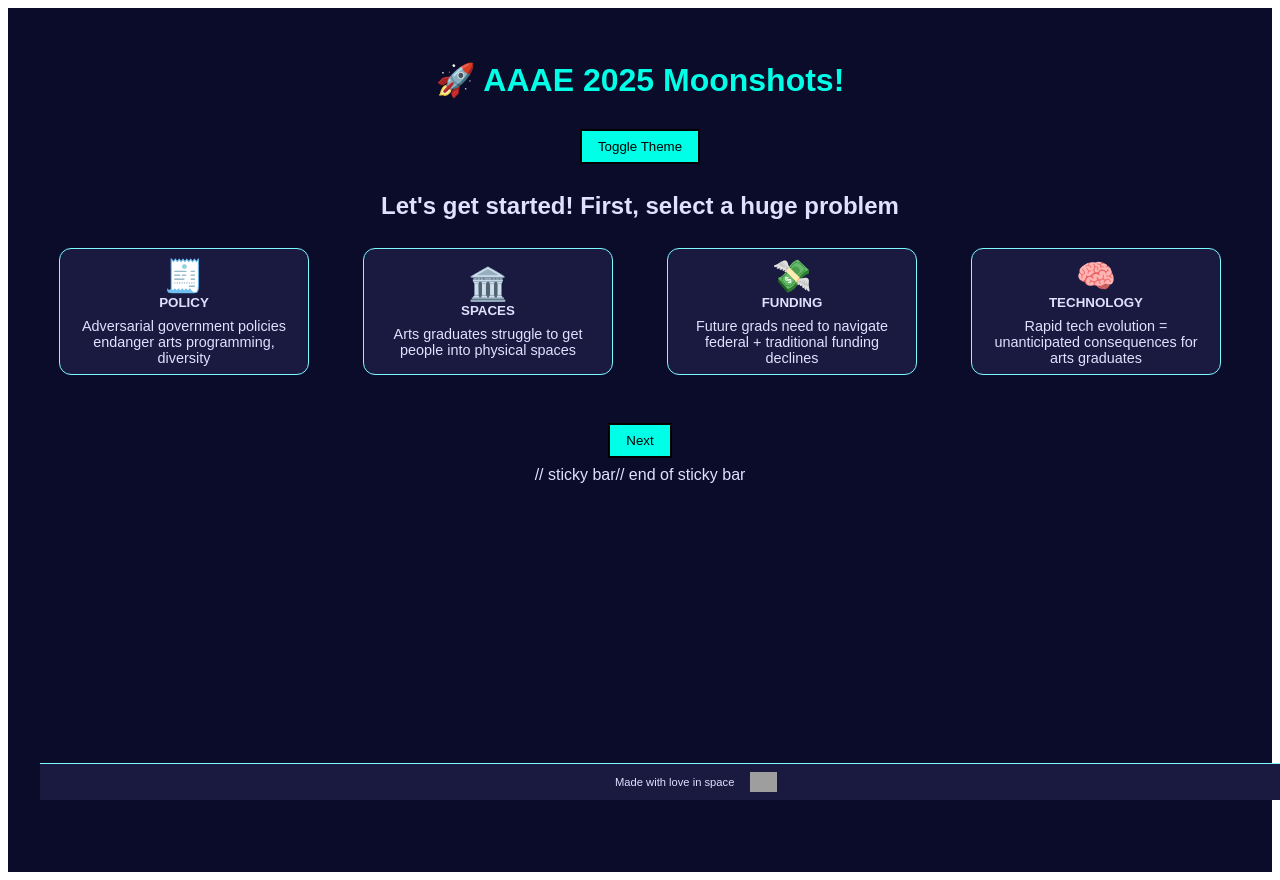
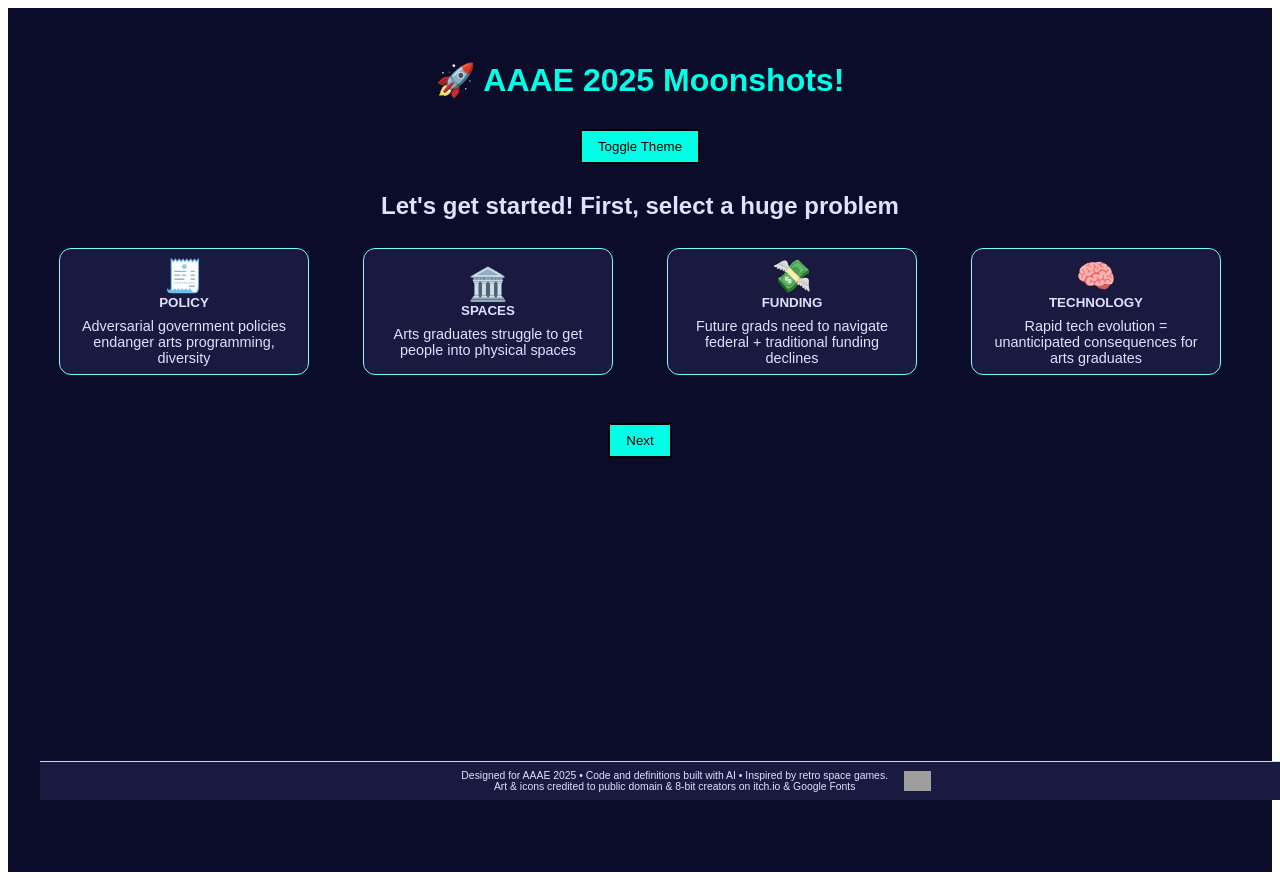
Before and after one commit to OpenGlobe/moonshot-game, a React (Create React App) app: page / in a window 1280 px wide. Built offline with nearby package versions, Linux system fonts and the light colour scheme; grey boxes are pictures that could not be loaded.

Commit message:
Update App.js

```diff
--- a/src/App.js
+++ b/src/App.js
@@ -258,14 +258,13 @@ export default function MoonshotGame() {
           <button onClick={resetGame} style={buttonStyle}>Reset Game</button>
         </div>
       )}
-        // sticky bar
         <div style={{
   position: 'fixed',
   bottom: 0,
   width: '100%',
   background: theme.cardBackground,
   color: theme.color,
-  fontSize: '0.7rem',
+  fontSize: '0.65rem',
   textAlign: 'center',
   padding: '0.5rem 1rem',
   borderTop: `1px solid ${theme.borderColor}`,
@@ -275,14 +274,17 @@ export default function MoonshotGame() {
   gap: '1rem',
   zIndex: 100
 }}>
-  <span>Made with love in space</span>
+  <span>
+    Designed for AAAE 2025 • Code and definitions built with AI • Inspired by retro space games.<br />
+    Art & icons credited to public domain & 8-bit creators on itch.io & Google Fonts
+  </span>
   <img
-    src="https://i.imgur.com/e5e6Tno.gif" // example 8-bit rocket sprite
+    src="https://i.imgur.com/e5e6Tno.gif"
     alt="sprite"
+    className="pixel-art"
     style={{ height: '20px', animation: 'float 2s ease-in-out infinite' }}
   />
 </div>
-// end of sticky bar
     </div>
   );
 }
```
